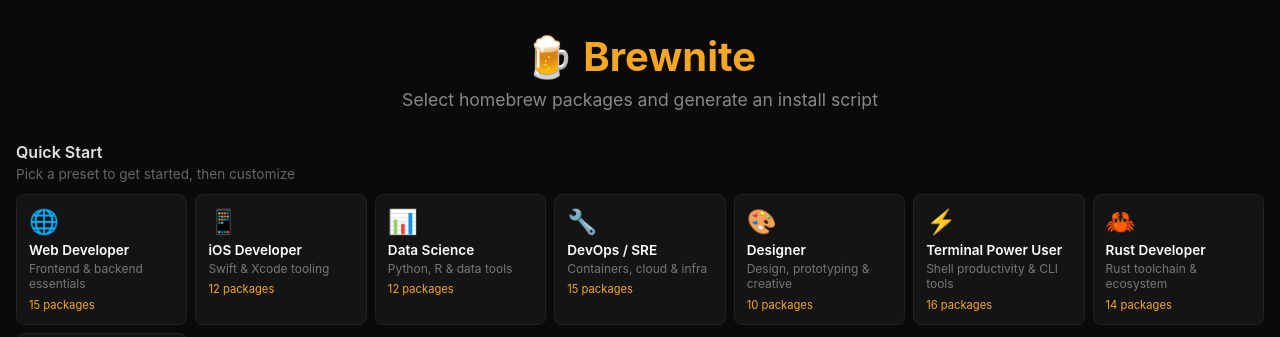
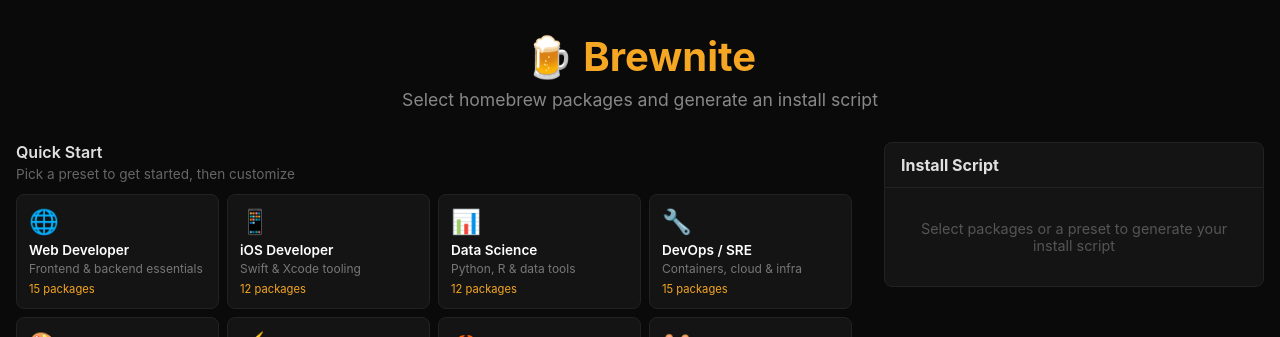
Before and after one commit to Mikkelet/brewnite, a Nuxt app: page / in a window 1280 px wide. Shown: the top 337 px of the page. Built offline with nearby package versions, Linux system fonts and the light colour scheme; no server answers.

Commit message:
made script column visible

```diff
--- a/app/components/ScriptPreview.vue
+++ b/app/components/ScriptPreview.vue
@@ -1,8 +1,8 @@
 <template>
-  <div v-if="show" class="script-section">
+  <div class="script-section">
     <div class="script-header">
       <h2>Install Script</h2>
-      <div class="script-actions">
+      <div v-if="hasSelection" class="script-actions">
         <button class="btn btn-ghost btn-small" @click="copyLink">
           {{ linkCopied ? '✓ Link copied!' : 'Share link' }}
         </button>
@@ -14,18 +14,23 @@
         </button>
       </div>
     </div>
-    <pre class="script"><code>{{ generatedScript }}</code></pre>
+    <div v-if="!hasSelection" class="script-empty">
+      <p>Select packages or a preset to generate your install script</p>
+    </div>
+    <pre v-else class="script"><code>{{ generatedScript }}</code></pre>
   </div>
 </template>
 
 <script setup lang="ts">
-defineProps<{
+const props = defineProps<{
   show: boolean
   generatedScript: string
   copied: boolean
   linkCopied: boolean
   oneLinerCopied: boolean
 }>()
+
+const hasSelection = computed(() => props.generatedScript.includes('brew install'))
 
 const emit = defineEmits<{
   copyScript: []
@@ -108,4 +113,11 @@
   background: #222;
   color: #ccc;
 }
+
+.script-empty {
+  padding: 2rem 1rem;
+  text-align: center;
+  color: #555;
+  font-size: 0.9rem;
+}
 </style>
--- a/app/pages/index.vue
+++ b/app/pages/index.vue
@@ -44,7 +44,7 @@
       />
     </div>
 
-    <div v-if="selectedPackages.size > 0" class="script-column">
+    <div class="script-column">
       <div class="script-sticky">
         <ScriptPreview
           :show="true"
@@ -60,7 +60,7 @@
     </div>
 
     <!-- Mobile: show script below everything -->
-    <div v-if="selectedPackages.size > 0" class="script-mobile">
+    <div class="script-mobile">
       <ScriptPreview
         :show="true"
         :generated-script="generatedScript"
```
